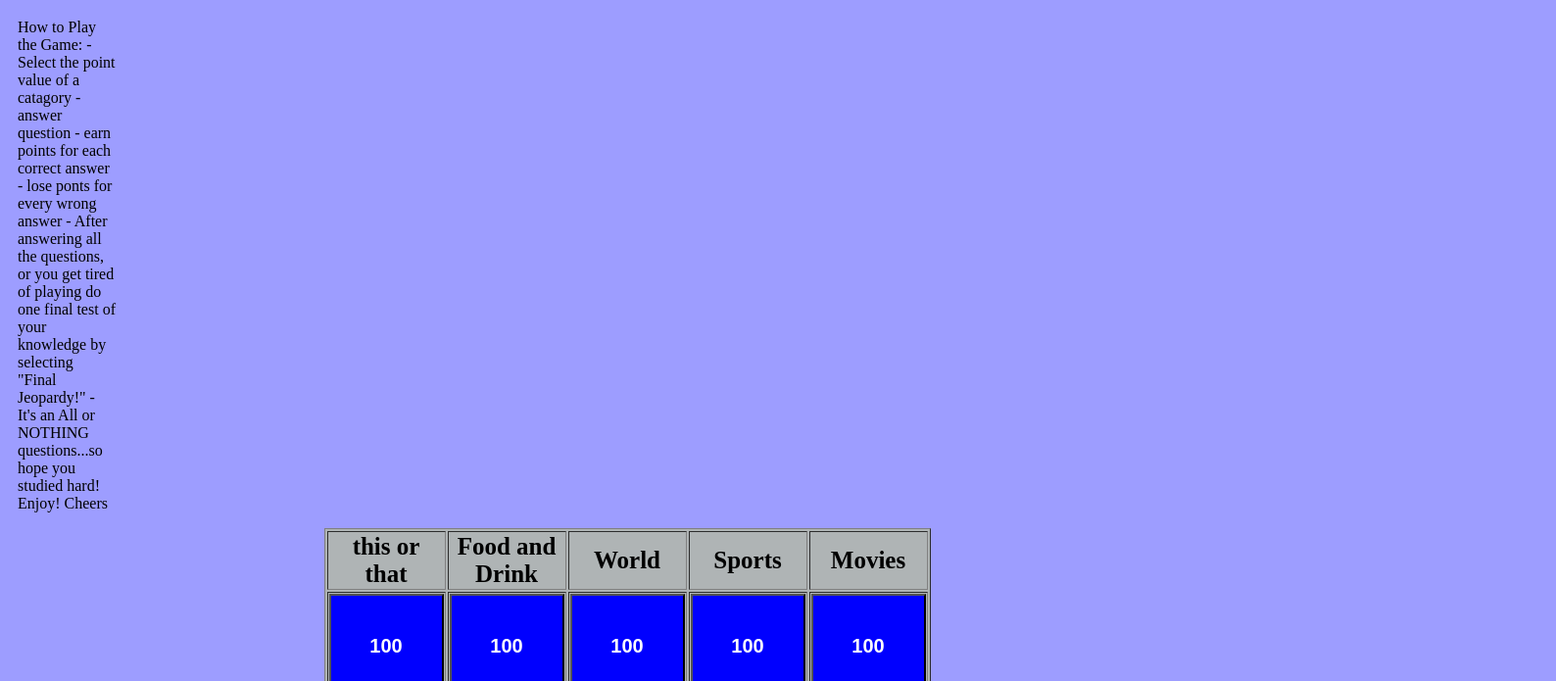
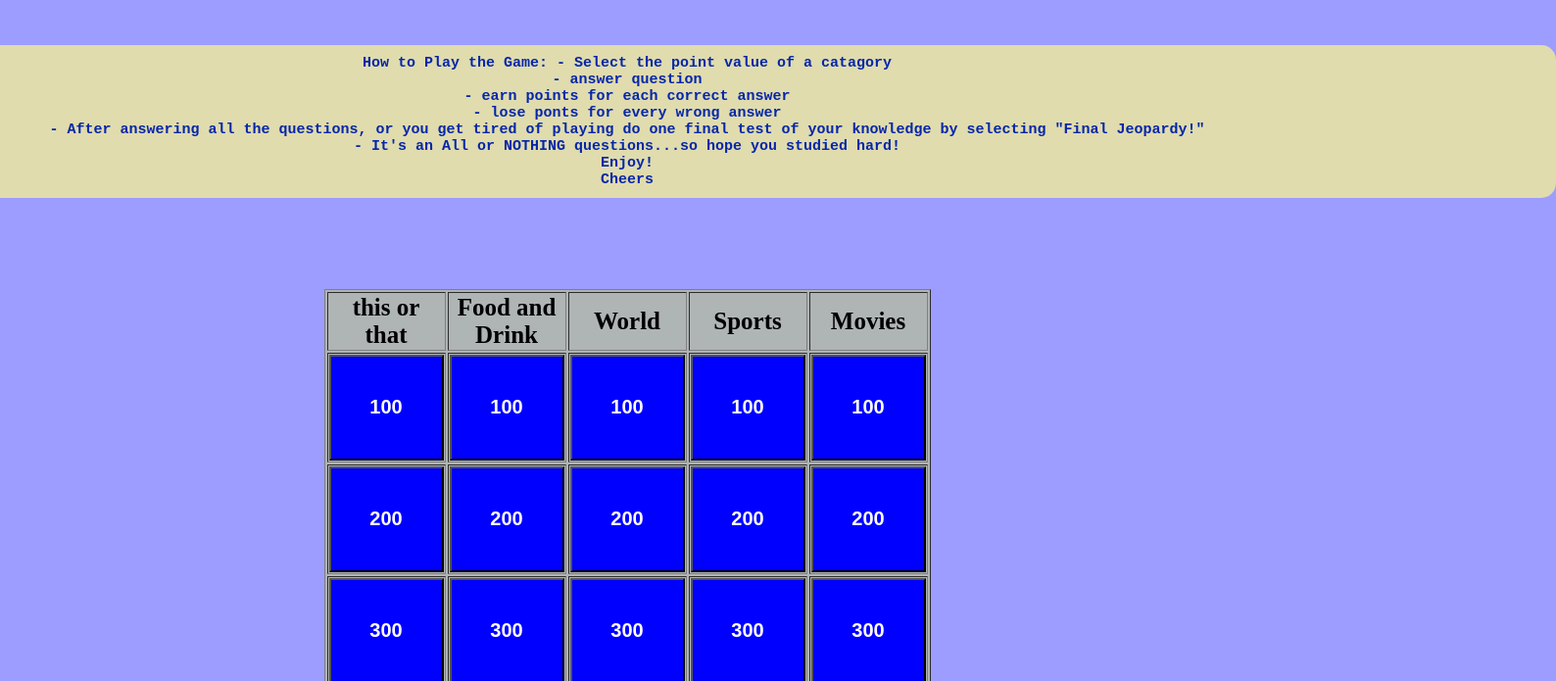
Before and after one commit to cemory016/game, a plain HTML site: page index.html in a window 1280 px wide. Shown: the part 61-756 px from the top of the page at 98% size, 1588 px wide, since content can reach past the window. Drawn offline with Linux system fonts and the light colour scheme.

Commit message:
css is not pretty sad face

```diff
--- a/index.html
+++ b/index.html
@@ -13,15 +13,15 @@
 
 <body>
     <p>How to Play the Game:
-        - Select the point value of a catagory
-        - answer question
-            - earn points for each correct answer
-            - lose ponts for every wrong answer
+        - Select the point value of a catagory</br>
+        - answer question</br>
+            - earn points for each correct answer</br>
+            - lose ponts for every wrong answer</br>
         - After answering all the questions, or you get tired of playing
-          do one final test of your knowledge by selecting "Final Jeopardy!"
-            - It's an All or NOTHING questions...so hope you studied hard!
-       Enjoy!
-          Cheers
+          do one final test of your knowledge by selecting "Final Jeopardy!"</br>
+            - It's an All or NOTHING questions...so hope you studied hard!</br>
+       Enjoy!</br>
+          Cheers</br>
     </p>
     <table id=round1 align="center" border="1" width="600" height="600">
     <tr>
@@ -67,7 +67,7 @@
         <td><button onclick="processQandA('c5q5')" id="c5q5">500</button></td>
     </tr>
 </table>
-  <div class="finalJeopardy"><button onclick="processQandA('finalQ',0)" id="lastQ">Final Jepoardy</button></div>
+  <div class="finalJeopardy"><button onclick="processQandA('finalQ')" id="lastQ">Final Jepoardy</button></div>
         <h2>Player 1 Score<span id="pointValue"> 0</span></h2>
     <script src='main.js'></script>
     <!-- <script src="https://cdnjs.cloudflare.com/ajax/libs/jquery/3.2.1/jquery.min.js"></script> -->
--- a/main.js
+++ b/main.js
@@ -132,8 +132,8 @@ const gameBoardInfo = {
      },
      'finalQ': {
          question:"Did you enjoy this game?",
-         correctAnswer: "Heck Yeah"
-         pointValue:
+         correctAnswer: "Heck Yeah",
+         pointValue: 1000
      }
 
     }
--- a/style.css
+++ b/style.css
@@ -35,12 +35,17 @@ h2 {
 }
 
 p {
-    text-align: left;
-    max-width: 100px;
-    padding: 0px 10px 0px 10px;
-    flex-wrap: wrap;
+    background: #e0dcae;
+    color: rgb(5, 38, 169);
+    border-radius: 1em;
+    padding: 10px;
+    position: relative;
+    left: 50%;
+    margin-right: -50%;
+    margin-top: 10%;
+    transform: translate(-50%, -50%);
+    font-weight: bold;
+    font-family: monospace;
+    text-align: center;
+    font-size: 15px;
 }
-
-button[disabled] {
-
-}
```
